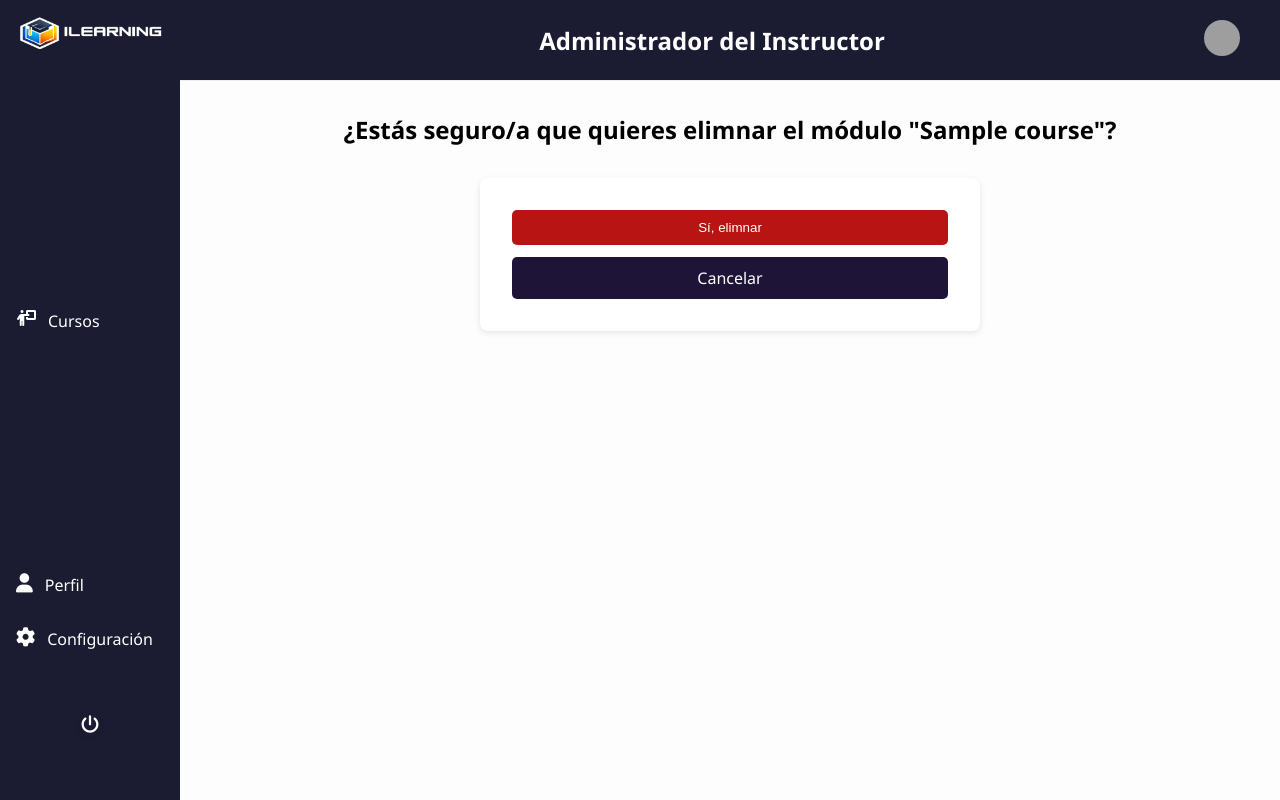
After one commit to sebasio3k/ilearning, a Django app: page /courses/course/1/delete/ in a window 1280 px wide. The commit adds this page. Run offline with Django 5.2, Linux system fonts and the light colour scheme; a user stored in the database is signed in; tables that the repository leaves empty hold one stand-in row (values such as "Sample post"); parts of the project's set-up code (start-up, migrations or seed data) failed here and were passed over; grey boxes are pictures that could not be loaded.

Commit message:
delete instructor course view, template, route

```diff
--- /dev/null
+++ b/apps/courses/templates/instructor/course_confirm_delete.html
@@ -0,0 +1,31 @@
+{% extends 'base.html' %}
+{% block title %}Crear/Editar curso{% endblock title %}
+{% load static %}
+
+{% block custom_styles %}
+<link rel="stylesheet" href="{% static 'css/styles.css'%}">
+<link rel="stylesheet" href="{% static 'css/instructor_styles.css'%}">
+{% endblock custom_styles %}
+
+{% block content %}
+
+<div class="layout">
+    {% include 'includes/sidebar_instructor.html' %}
+    <div class="main-content">
+        {% include 'includes/header_instructor.html' %}
+
+        <main>
+            <h2 class="form-title">¿Estás seguro/a que quieres elimnar el módulo "{{object.title}}"?</h2>
+            <form method='post'>
+                {% csrf_token %}
+                <button class="btn btn-danger" type='submit'>Sí, elimnar</button>
+
+                <a class="btn btn-cancel" href="{% url 'instructor:course_list' %}">Cancelar</a>
+            </form>
+
+        </main>
+
+    </div>
+</div>
+
+{% endblock content %}
--- a/apps/courses/templates/instructor/course_list.html
+++ b/apps/courses/templates/instructor/course_list.html
@@ -30,7 +30,7 @@
                                 </div>
                                 <a href=""><i class="fa-solid fa-eye"></i>Ver módulos</a>
                                 <a href="{% url 'instructor:course_edit' pk=course.id %}"><i class="fa-solid fa-pen-to-square"></i></a>
-                                <a href=""><i class="fa-solid fa-trash"></i></a>
+                                <a href="{% url 'instructor:course_delete' pk=course.id %}"><i class="fa-solid fa-trash"></i></a>
                             </div>
                         {% endfor %}
                     </div>
--- a/apps/courses/urls/instructor.py
+++ b/apps/courses/urls/instructor.py
@@ -6,6 +6,6 @@ app_name = 'instructor'
 urlpatterns = [
     path('courses/', instructor.CourseListView.as_view(), name='course_list'),
     path('course/create/', instructor.CourseCreateView.as_view(), name='course_create'),
-    path('course/<int:pk>edit/', instructor.CourseUpdateView.as_view(), name='course_edit'),
-
+    path('course/<int:pk>/edit/', instructor.CourseUpdateView.as_view(), name='course_edit'),
+    path('course/<int:pk>/delete/', instructor.CourseDeleteView.as_view(), name='course_delete'),
 ]
--- a/apps/courses/views/instructor.py
+++ b/apps/courses/views/instructor.py
@@ -1,6 +1,6 @@
 from django.contrib.auth.mixins import LoginRequiredMixin, UserPassesTestMixin
 from django.urls import reverse, reverse_lazy
-from django.views.generic import ListView, CreateView, UpdateView
+from django.views.generic import ListView, CreateView, UpdateView, DeleteView
 from ..models import Course
 
 class InstructorRequiredMixin(LoginRequiredMixin, UserPassesTestMixin):
@@ -35,3 +35,11 @@ class CourseUpdateView(InstructorRequiredMixin, UpdateView):
 
     def get_queryset(self):
         return Course.objects.filter(owner=self.request.user)
+
+class CourseDeleteView(InstructorRequiredMixin, DeleteView):
+    model = Course
+    template_name = 'instructor/course_confirm_delete.html'
+    success_url = reverse_lazy('instructor:course_list')
+
+    def get_queryset(self):
+        return Course.objects.filter(owner=self.request.user)
--- a/static/css/instructor_styles.css
+++ b/static/css/instructor_styles.css
@@ -87,6 +87,22 @@ form button {
     text-align: center;
 }
 
+form .btn {
+    display: block;
+    width: 100%;
+    padding: 10px;
+    border-radius: 5px;
+    text-align: center;
+    text-decoration: none;
+    /* importante para <a> */
+    border: none;
+    cursor: pointer;
+}
+
+/* separacion entre botones */
+form .btn+.btn {
+    margin-top: 12px;
+}
 
 .btn {
     padding: 10px;
```
